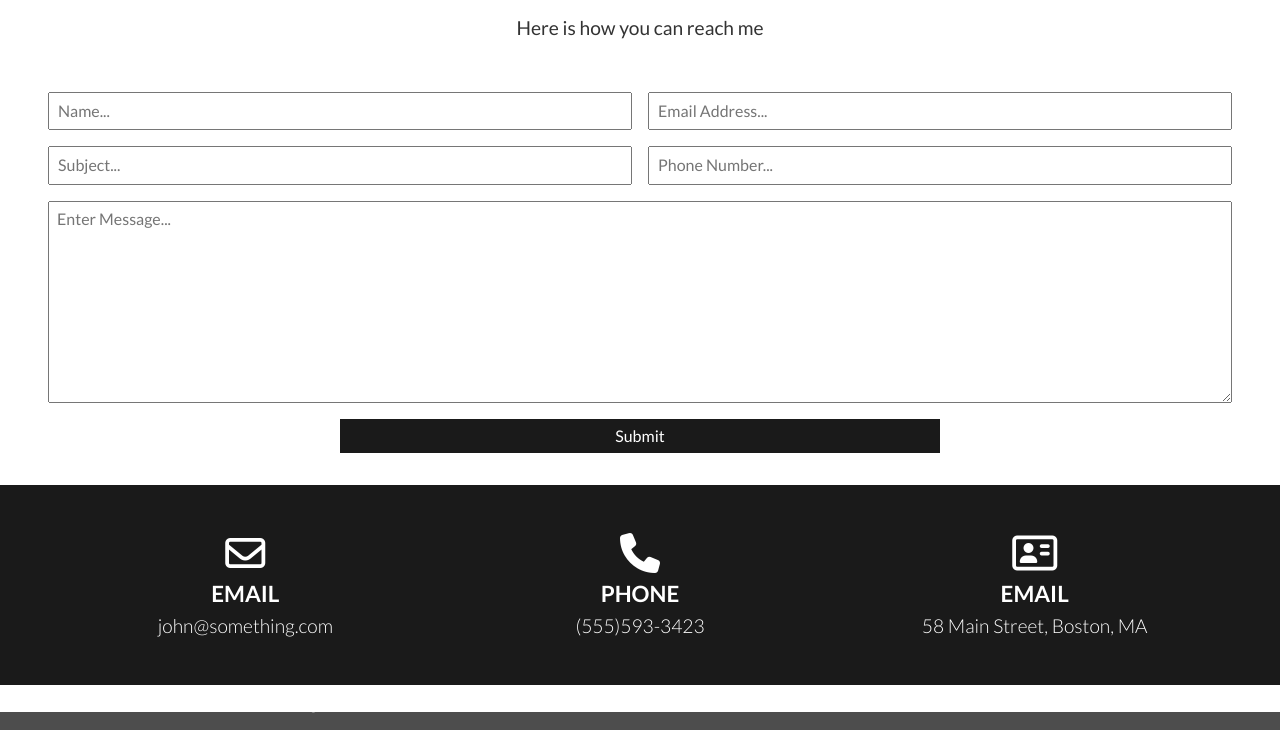
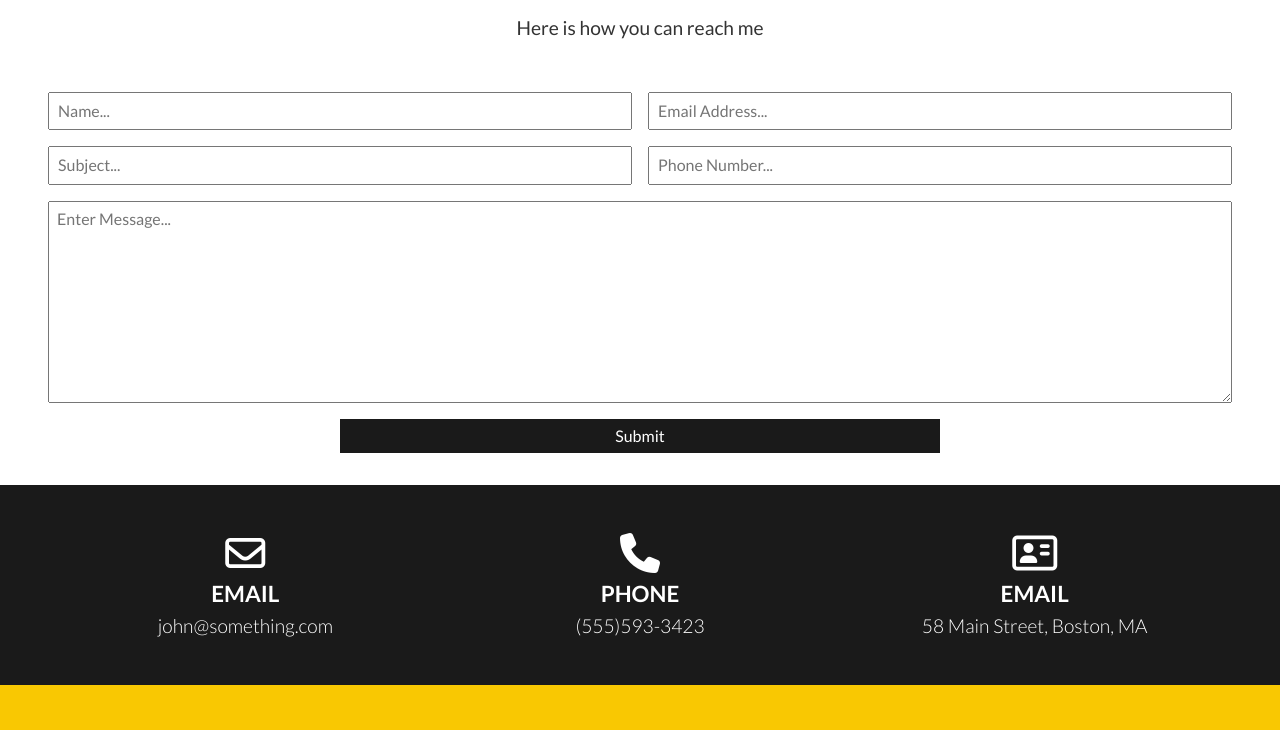
Before and after one commit to DariuszOkonski/webpage-portfolio-website, a website: page src/content/contact.html in a window 1280 px wide. Shown: the part 176-906 px from the top of the page. Drawn offline with nearby package versions, Linux system fonts and the light colour scheme; files that its build step writes are made by us from their sources; files whose address does not match are found by name.

Commit message:
add styles for section #contact-c

```diff
--- a/src/scss/_contact.scss
+++ b/src/scss/_contact.scss
@@ -104,3 +104,23 @@
     }
   }
 }
+
+#contact-c {
+  background-color: $yellow;
+  padding-top: 2rem;
+  padding-bottom: 2rem;
+
+  @media(orientation: landscape) {
+    padding-top: 3rem;
+    padding-bottom: 3rem;
+  }
+
+  h2 {
+    text-align: center;
+    font-size: 2rem;
+
+    @media(orientation: landscape) {
+      font-size: 3rem;
+    }
+  }
+}
```
